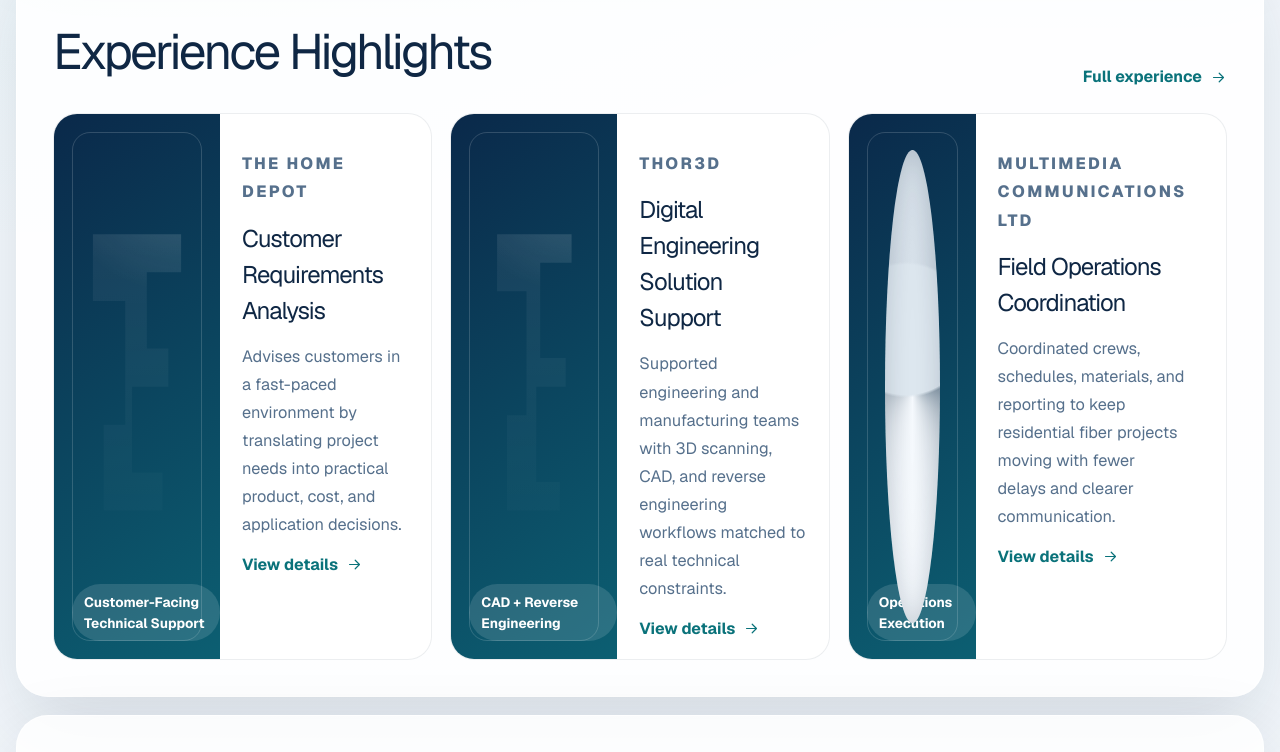
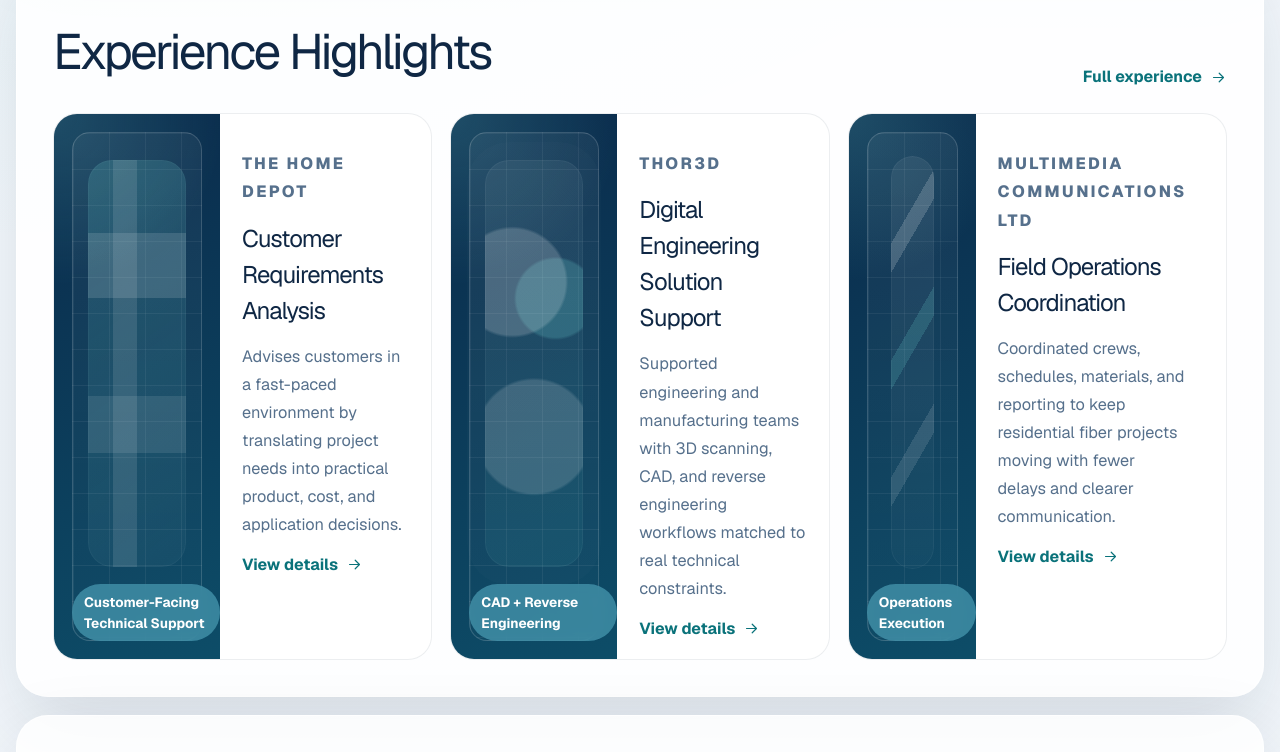
Before and after one commit to ElviraLabs/personal_site, a Next.js app: page / in a window 1280 px wide. Shown: the part 1647-2399 px from the top of the page. Built offline with nearby package versions, Linux system fonts and the light colour scheme.

Commit message:
Document setup and refine hero responsiveness

```diff
--- a/app/globals.css
+++ b/app/globals.css
@@ -170,7 +170,7 @@
   display: grid;
   grid-template-columns: 1.05fr 0.95fr;
   gap: 42px;
-  align-items: center;
+  align-items: start;
   margin-top: 20px;
   padding: 46px 44px 20px;
   border-radius: 36px;
@@ -261,6 +261,7 @@
   border-radius: 30px;
   overflow: hidden;
   box-shadow: inset 0 0 0 1px rgba(255, 255, 255, 0.14);
+  align-self: start;
 }
 
 .visual-backdrop {
@@ -301,7 +302,7 @@
   width: 100%;
   height: 100%;
   object-fit: cover;
-  object-position: center 8%;
+  object-position: center top;
 }
 
 .hero-badge {
@@ -488,7 +489,8 @@
 .project-art {
   position: relative;
   background:
-    linear-gradient(145deg, #0a294a, #0c5f72);
+    radial-gradient(circle at top left, rgba(125, 241, 234, 0.18), transparent 30%),
+    linear-gradient(155deg, #0a294a 0%, #0d4d68 100%);
 }
 
 .project-art::before,
@@ -501,31 +503,46 @@
   inset: 18px;
   border: 1px solid rgba(255, 255, 255, 0.16);
   border-radius: 18px;
+  background:
+    linear-gradient(rgba(255, 255, 255, 0.05), rgba(255, 255, 255, 0.01)),
+    linear-gradient(90deg, rgba(255, 255, 255, 0.06) 1px, transparent 1px),
+    linear-gradient(rgba(255, 255, 255, 0.06) 1px, transparent 1px);
+  background-size: auto, 36px 36px, 36px 36px;
+  background-position: 0 0, 0 0, 0 0;
 }
 
 .project-art::after {
-  inset: 34px;
-  border-radius: 16px;
-  background:
-    radial-gradient(circle at top right, rgba(255, 255, 255, 0.18), transparent 30%),
-    linear-gradient(180deg, rgba(255, 255, 255, 0.08), transparent);
+  inset: 46px 34px 92px;
+  border-radius: 24px;
+  opacity: 0.92;
 }
 
 .art-1::after {
-  clip-path: polygon(5% 18%, 95% 18%, 95% 26%, 60% 26%, 60% 42%, 82% 42%, 82% 50%, 45% 50%, 45% 68%, 76% 68%, 76% 76%, 16% 76%, 16% 58%, 38% 58%, 38% 32%, 5% 32%);
+  background:
+    linear-gradient(90deg, transparent 0 26%, rgba(255, 255, 255, 0.12) 26% 50%, transparent 50% 100%),
+    linear-gradient(transparent 0 18%, rgba(255, 255, 255, 0.14) 18% 34%, transparent 34% 58%, rgba(255, 255, 255, 0.1) 58% 72%, transparent 72% 100%),
+    linear-gradient(145deg, rgba(125, 241, 234, 0.18), rgba(255, 255, 255, 0.03));
+  box-shadow: inset 0 0 0 1px rgba(255, 255, 255, 0.04);
 }
 
 .art-2::after {
-  clip-path: polygon(12% 18%, 88% 18%, 88% 24%, 56% 24%, 56% 44%, 82% 44%, 82% 50%, 52% 50%, 52% 70%, 76% 70%, 76% 76%, 22% 76%, 22% 56%, 42% 56%, 42% 30%, 12% 30%);
+  background:
+    radial-gradient(circle at 28% 30%, rgba(255, 255, 255, 0.2) 0 18%, transparent 19%),
+    radial-gradient(circle at 72% 34%, rgba(125, 241, 234, 0.2) 0 14%, transparent 15%),
+    radial-gradient(circle at 50% 68%, rgba(255, 255, 255, 0.16) 0 20%, transparent 21%),
+    linear-gradient(135deg, rgba(255, 255, 255, 0.08), rgba(125, 241, 234, 0.08));
+  box-shadow:
+    inset 0 0 0 1px rgba(255, 255, 255, 0.05),
+    0 0 0 18px rgba(255, 255, 255, 0.02);
 }
 
 .art-3::after {
-  inset: 36px;
-  border-radius: 50%;
+  inset: 42px 42px 90px;
+  border-radius: 22px;
   background:
-    radial-gradient(circle at 38% 38%, #dde7ef 0, #dde7ef 22%, transparent 23%),
-    conic-gradient(from 0deg, #d8e2eb, #8799a8, #f5f9fd, #adb9c4, #d8e2eb);
-  box-shadow: inset 0 0 24px rgba(7, 27, 51, 0.18);
+    linear-gradient(120deg, transparent 0 18%, rgba(255, 255, 255, 0.18) 18% 24%, transparent 24% 42%, rgba(125, 241, 234, 0.16) 42% 48%, transparent 48% 66%, rgba(255, 255, 255, 0.12) 66% 72%, transparent 72% 100%),
+    linear-gradient(180deg, rgba(255, 255, 255, 0.08), rgba(255, 255, 255, 0.02));
+  box-shadow: inset 0 0 0 1px rgba(255, 255, 255, 0.05);
 }
 
 .project-art span {
@@ -534,10 +551,11 @@
   bottom: 18px;
   padding: 8px 12px;
   border-radius: 999px;
-  background: rgba(255, 255, 255, 0.13);
+  background: rgba(72, 154, 178, 0.72);
   color: white;
   font-size: 0.85rem;
   font-weight: 700;
+  backdrop-filter: blur(6px);
 }
 
 .project-content {
@@ -782,6 +800,11 @@
     grid-template-columns: 1fr;
   }
 
+  .hero-visual {
+    min-height: 460px;
+    max-height: 460px;
+  }
+
   .project-art {
     min-height: 220px;
   }
@@ -823,7 +846,8 @@
   }
 
   .hero-visual {
-    min-height: 420px;
+    min-height: 360px;
+    max-height: 360px;
   }
 
   .brand-name {
```
Also changed, not shown: 1 other file (tests, documents, lock files or other folders).
